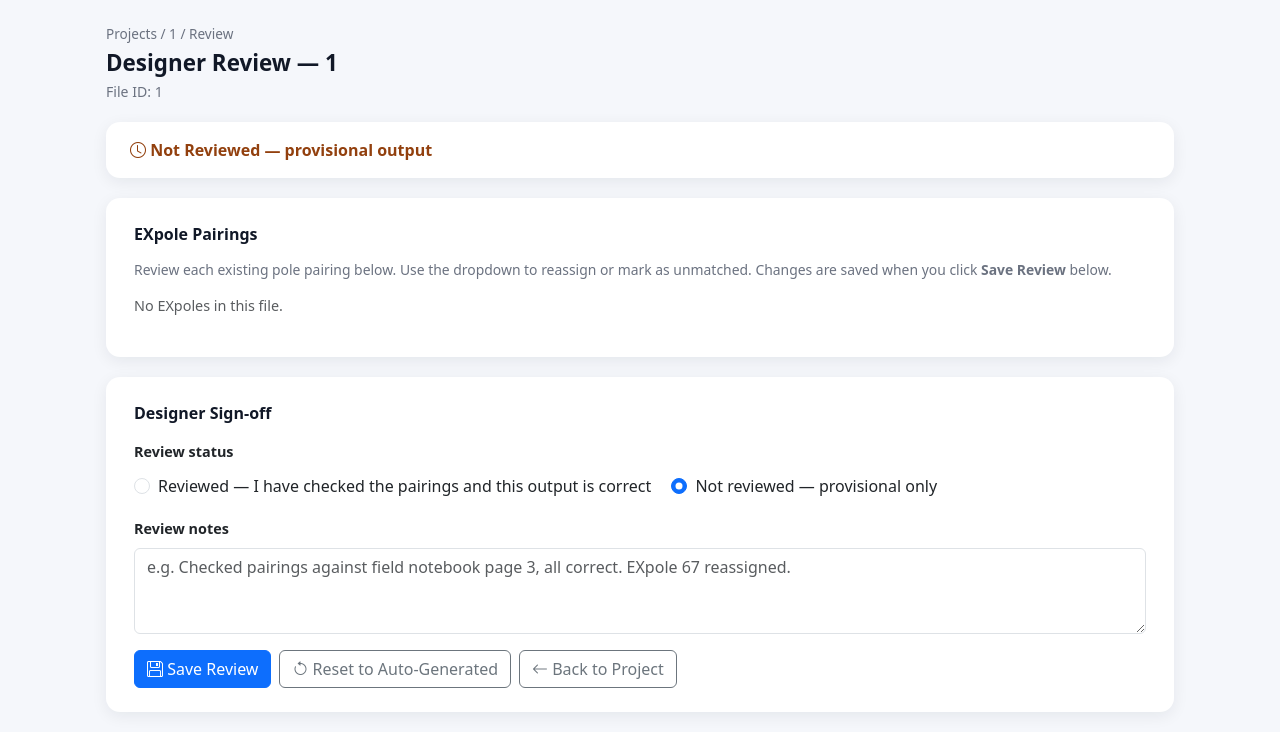
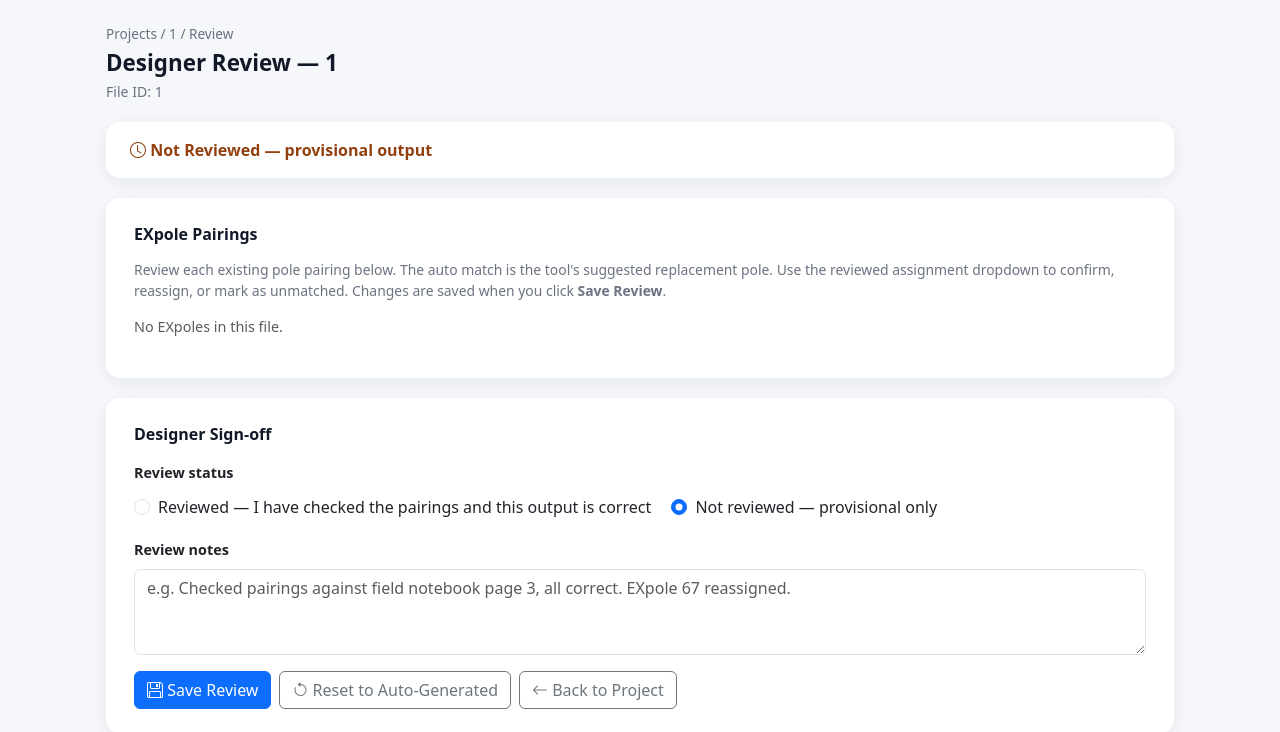
Before and after one commit to NoelyC123/Unitas-GridFlow, a Flask app: page /review/project/1/1 in a window 1280 px wide. Shown: the top 732 px of the page. Run offline with Flask 3, Linux system fonts and the light colour scheme; some libraries are stand-ins or nearby versions.

Commit message:
Polish Stage 3B review wording
Made-with: Cursor

```diff
--- a/app/routes/review_page.py
+++ b/app/routes/review_page.py
@@ -31,6 +31,7 @@ def review_file(project_id: str, file_id: str):
     unmatched_expoles = seq.get("unmatched_expoles") or []
     sections = seq.get("sections") or []
     summary = seq.get("summary") or {}
+    chain_count = summary.get("total_poles") or len(chain)
 
     # Proposed poles available for reassignment
     proposed_poles = [
@@ -62,6 +63,7 @@ def review_file(project_id: str, file_id: str):
         proposed_poles=proposed_poles,
         sections=sections,
         summary=summary,
+        chain_count=chain_count,
         review=review,
         override_by_expole=override_by_expole,
     )
--- a/app/templates/review.html
+++ b/app/templates/review.html
@@ -94,7 +94,7 @@
       </div>
     {% endif %}
     <span style="font-size:0.87rem;color:#374151;">
-      Chain: {{ summary.get("total_poles","?") }} proposed poles &nbsp;|&nbsp;
+      Chain: {{ chain_count }} proposed poles &nbsp;|&nbsp;
       Matched EXpoles: {{ summary.get("total_matched_expoles", matched_expoles|length) }} &nbsp;|&nbsp;
       Unmatched EXpoles: {{ summary.get("total_unmatched_expoles", unmatched_expoles|length) }}
     </span>
@@ -105,8 +105,9 @@
   <div class="section-card">
     <div class="section-title">EXpole Pairings</div>
     <p style="font-size:0.87rem;color:#6b7280;margin-bottom:14px;">
-      Review each existing pole pairing below. Use the dropdown to reassign or mark as unmatched.
-      Changes are saved when you click <strong>Save Review</strong> below.
+      Review each existing pole pairing below. The auto match is the tool's suggested replacement pole.
+      Use the reviewed assignment dropdown to confirm, reassign, or mark as unmatched.
+      Changes are saved when you click <strong>Save Review</strong>.
     </p>
 
     {% set all_expoles = matched_expoles + unmatched_expoles %}
@@ -118,15 +119,16 @@
             <th>EXpole ID</th>
             <th>Code</th>
             <th>Remark</th>
-            <th>Current match</th>
-            <th>Dist (m)</th>
-            <th>Assign to proposed pole</th>
+            <th>Auto match</th>
+            <th>Auto dist (m)</th>
+            <th>Reviewed assignment</th>
           </tr>
         </thead>
         <tbody>
           {% for ex in all_expoles %}
           {% set ov = override_by_expole.get(ex.get("point_id")|string) %}
           {% set current_match = ex.get("matched_to_proposed_id") %}
+          {% set reviewed_match = ov.get("reviewed_matched_to") if ov else current_match %}
           <tr>
             <td><strong>{{ ex.get("point_id") }}</strong></td>
             <td><code style="font-size:0.82rem;">{{ ex.get("feature_code","") }}</code></td>
@@ -147,12 +149,12 @@
                       style="min-width:220px;font-size:0.83rem;"
                       data-expole-id="{{ ex.get('point_id') }}"
                       data-original-match="{{ current_match or '' }}">
-                <option value=""{% if not current_match %} selected{% endif %}>— Unmatched / no replacement —</option>
+                <option value=""{% if not reviewed_match %} selected{% endif %}>— Unmatched / no replacement —</option>
                 {% if current_match %}
-                  {# Current match shown first #}
+                  {# Auto match shown first #}
                   {% for p in proposed_poles %}
                   {% if p.get("point_id")|string == current_match|string %}
-                  <option value="{{ p.get('point_id') }}" selected>
+                  <option value="{{ p.get('point_id') }}"{% if reviewed_match|string == p.get("point_id")|string %} selected{% endif %}>
                     {{ p.get("point_id") }} {{ p.get("feature_code","") }}{% if p.get("design_pole_number") %} · {{ p.get("design_pole_number") }}{% endif %}{% if p.get("remark") %} — {{ p.get("remark") }}{% endif %}
                   </option>
                   {% endif %}
@@ -160,7 +162,7 @@
                 {% endif %}
                 {% for p in proposed_poles %}
                 {% if p.get("point_id")|string != current_match|string %}
-                <option value="{{ p.get('point_id') }}"{% if ov and ov.get("reviewed_matched_to")|string == p.get("point_id")|string %} selected{% endif %}>
+                <option value="{{ p.get('point_id') }}"{% if reviewed_match|string == p.get("point_id")|string %} selected{% endif %}>
                   {{ p.get("point_id") }} {{ p.get("feature_code","") }}{% if p.get("design_pole_number") %} · {{ p.get("design_pole_number") }}{% endif %}{% if p.get("remark") %} — {{ p.get("remark") }}{% endif %}
                 </option>
                 {% endif %}
```
